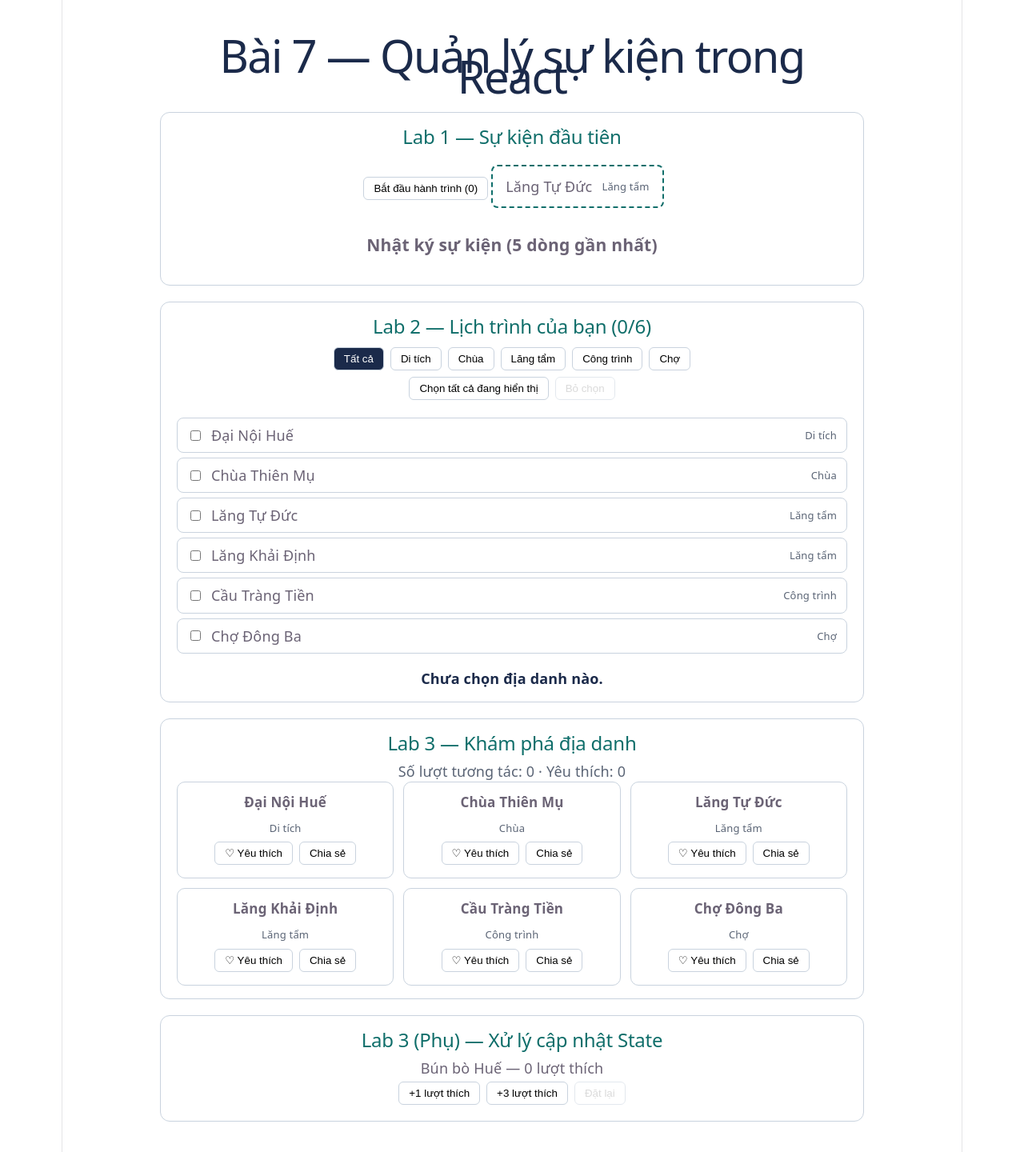
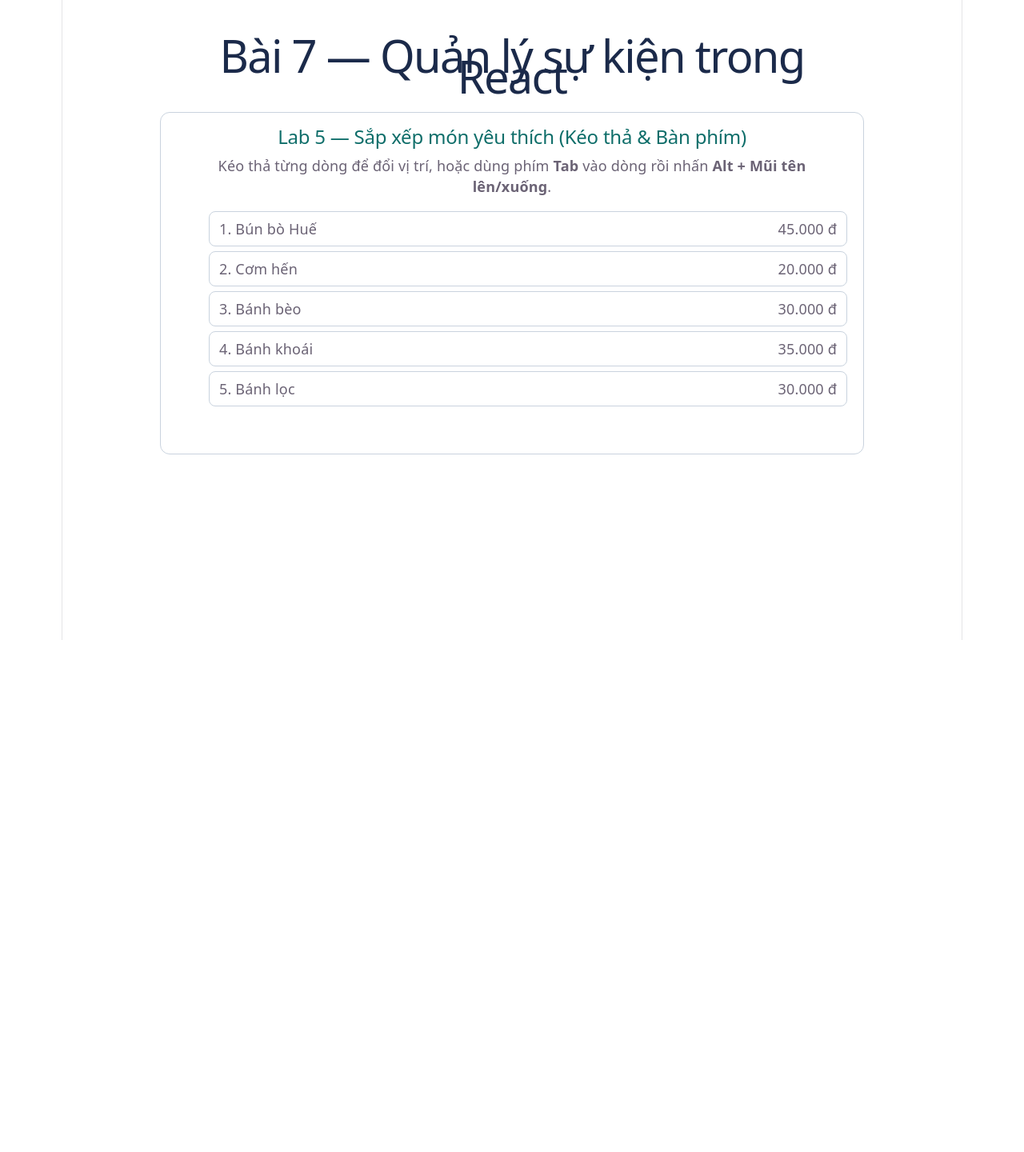
Before and after one commit to duyeenanh/-phu-xuan-react, a React (Vite) app: page / in a window 1280 px wide. Shown: the top 1440 px of the page at 80% size. After the commit the page ends 800 px from the top, so only its background shows below. Built offline with nearby package versions, Linux system fonts and the light colour scheme.

Commit message:
Bài 7: Hoàn thành đầy đủ Lab 1 đến Lab 5

```diff
--- a/src/pages/Bài7Page.tsx
+++ b/src/pages/Bài7Page.tsx
@@ -1,17 +1,12 @@
 import '../styles/Bài7.css';
-import ThuSuKien from '../components/Bài7/ThuSuKien';
-import DanhSachDiaDanh from '../components/Bài7/DanhSachDiaDanh';
-import KhamPhaDiaDanh from '../components/Bài7/KhamPhaDiaDanh';       // Thêm dòng này
-import LuotThichMonAn from '../components/Bài7/LuotThichMonAn';       // Thêm dòng này
+import MonAnYeuThich from '../components/Bài7/MonAnYeuThich';
 
 export default function Bài7Page() {
   return (
     <main className="trang-Bài7">
       <h1>Bài 7 — Quản lý sự kiện trong React</h1>
-      <ThuSuKien />
-      <DanhSachDiaDanh />
-      <KhamPhaDiaDanh />       {/* Thêm dòng này */}
-      <LuotThichMonAn />       {/* Thêm dòng này */}
+      {/* Gắn Lab 5 vào đây */}
+      <MonAnYeuThich />
     </main>
   );
 }
```
